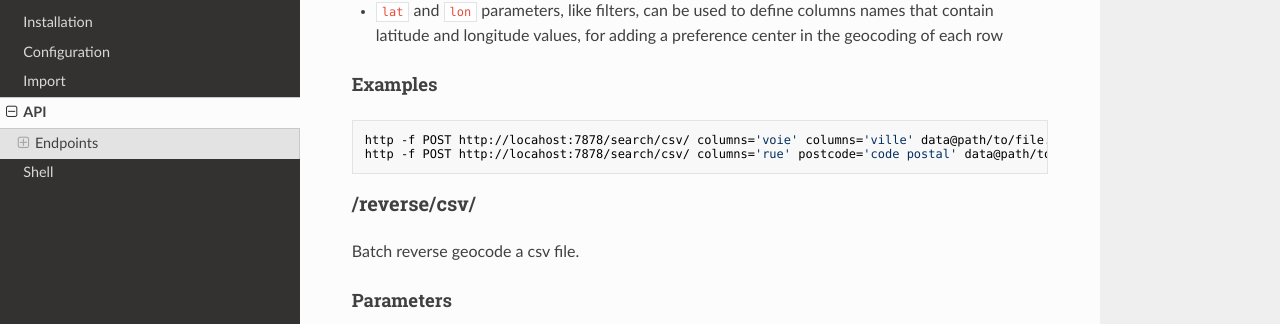
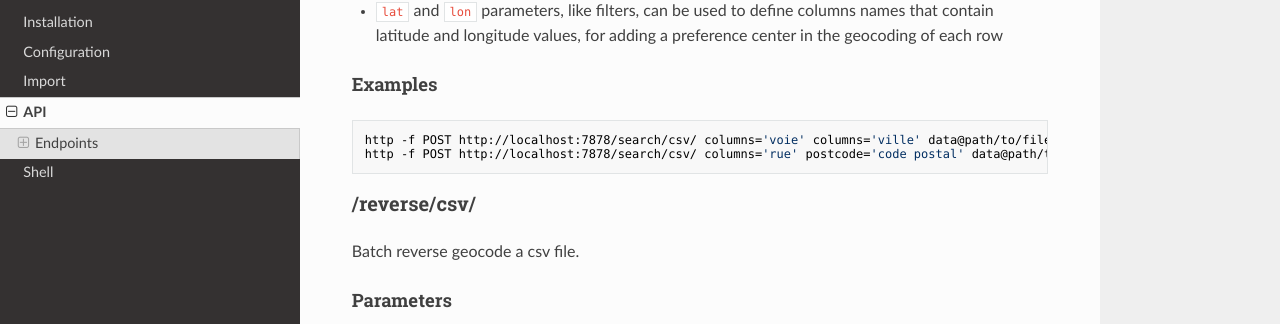
Before and after one commit to addok/addok, an MkDocs documentation site: the page built from docs/api.md, in a window 1280 px wide and 900 px high, scrolled down 2092 px. Shown: the part 127-451 px from the top of the window. Built offline with MkDocs 1.6.1, drawn with Linux system fonts in a browser that asks for light colours; nearby versions of some CDN libraries; old or Windows-style settings are respelled for this version of MkDocs; some of the changed lines change nothing that is shown.

Commit message:
Fix typo on 'localhost'

```diff
--- a/docs/api.md
+++ b/docs/api.md
@@ -118,8 +118,8 @@ Batch geocode a csv file.
 
 #### Examples
 
-    http -f POST http://locahost:7878/search/csv/ columns='voie' columns='ville' data@path/to/file.csv
-    http -f POST http://locahost:7878/search/csv/ columns='rue' postcode='code postal' data@path/to/file.csv
+    http -f POST http://localhost:7878/search/csv/ columns='voie' columns='ville' data@path/to/file.csv
+    http -f POST http://localhost:7878/search/csv/ columns='rue' postcode='code postal' data@path/to/file.csv
 
 ### /reverse/csv/
 
```
